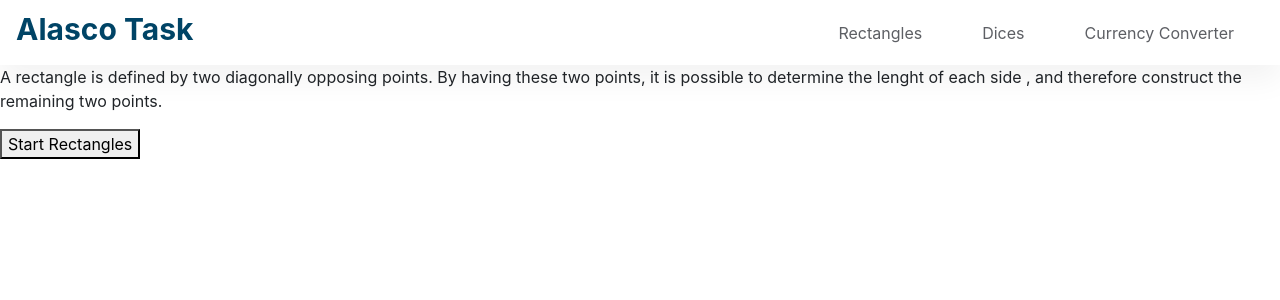
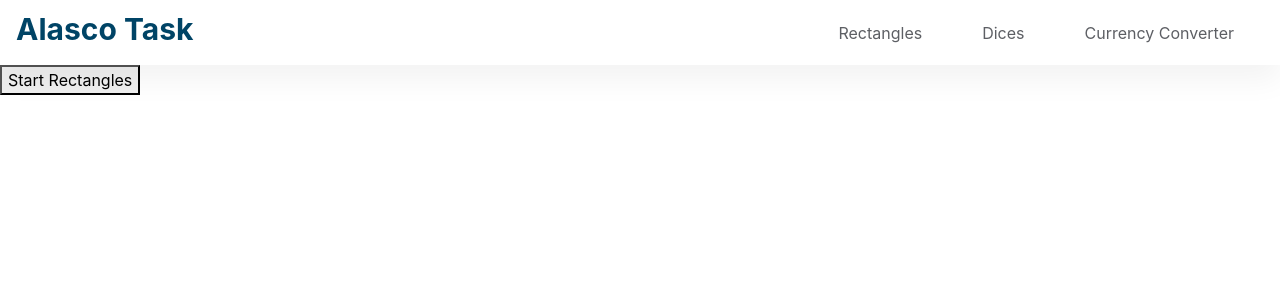
Before and after one commit to ZulianTiger/alasco-task, a React (Create React App) app: page / in a window 1280 px wide. Shown: the top 300 px of the page. Built offline with nearby package versions, Linux system fonts and the light colour scheme.

Commit message:
Fixed some warnings

```diff
--- a/src/Components/CurrencySelector.js
+++ b/src/Components/CurrencySelector.js
@@ -38,7 +38,7 @@ export default class CurrencySelector extends Component {
                         }}>
                             <FlexContainer mobileFlexDirection={'row'} >
                                 <ButtonText>{this.state.selected}</ButtonText>
-                                <i style={{ fontSize: 12, color: '#000', marginLeft: 8.7, marginTop: 9 }} class="fas fa-angle-down"></i>
+                                <i style={{ fontSize: 12, color: '#000', marginLeft: 8.7, marginTop: 9 }} className="fas fa-angle-down"></i>
                             </FlexContainer>
                         </Dropdown.Toggle>
 
--- a/src/Containers/Rectangles.js
+++ b/src/Containers/Rectangles.js
@@ -1,7 +1,14 @@
 import React, { Component } from 'react'
 
-//Empty global array for holding the coordinates of each rectangle
-// example: R1 = [X1, Y1, X2, Y2]
+/*
+Empty global array for holding the coordinates of each rectangle
+example: R1 = [X1, Y1, X2, Y2]
+
+A rectangle is defined by two diagonally opposing points.
+By having these two points, it is possible to determine the
+lenght of each side, and therefore construct the remaining
+two points.
+*/
 let R1 = [];
 let R2 = [];
 
@@ -11,7 +18,7 @@ export default class Rectangles extends Component {
     //Also acts as validation
     itterateAsk = (rectangle) => {
         let r;
-        if(rectangle === 'R1')
+        if (rectangle === 'R1')
             r = R1;
         else if (rectangle === 'R2')
             r = R2;
@@ -30,7 +37,7 @@ export default class Rectangles extends Component {
                     }
                     r.push(input);
                 }
-                break;
+                    break;
                 case 1: {
                     let input;
                     let counter = 0;
@@ -43,7 +50,7 @@ export default class Rectangles extends Component {
                     }
                     r.push(input);
                 }
-                break;
+                    break;
                 case 2: {
                     let input;
                     let counter = 0;
@@ -56,7 +63,7 @@ export default class Rectangles extends Component {
                     }
                     r.push(input);
                 }
-                break;
+                    break;
                 case 3: {
                     let input;
                     let counter = 0;
@@ -68,13 +75,13 @@ export default class Rectangles extends Component {
                         counter++;
                     }
                     r.push(input);
-                    if(!this.checkRectangle(r)) {
+                    if (!this.checkRectangle(r)) {
                         console.log('[' + r + '] is NOT a rectangle! Try again.');
                         r = [];
                     }
                     else console.log('[' + r + '] IS a legitimate rectangle.');
                 }
-                break;
+                    break;
                 default: {
                     console.log('An error occured');
                 }
@@ -121,12 +128,6 @@ export default class Rectangles extends Component {
     render() {
         return (
             <div>
-                <p>
-                    A rectangle is defined by two diagonally opposing points.
-                    By having these two points, it is possible to determine the
-                    lenght of each side , and therefore construct the remaining
-                    two points.
-                </p>
                 <button onClick={() => {
                     //reseting the rectangle array on every click
                     R1 = [];
@@ -135,7 +136,7 @@ export default class Rectangles extends Component {
                     this.itterateAsk('R1');
                     this.itterateAsk('R2');
                     //checking for intersections
-                    if(this.checkIntersection(R1, R2))
+                    if (this.checkIntersection(R1, R2))
                         console.log('Yes, the two rectangles DO intersect each other!')
                     else
                         console.log('No, the rectangles DO NOT have an intersection');
```
